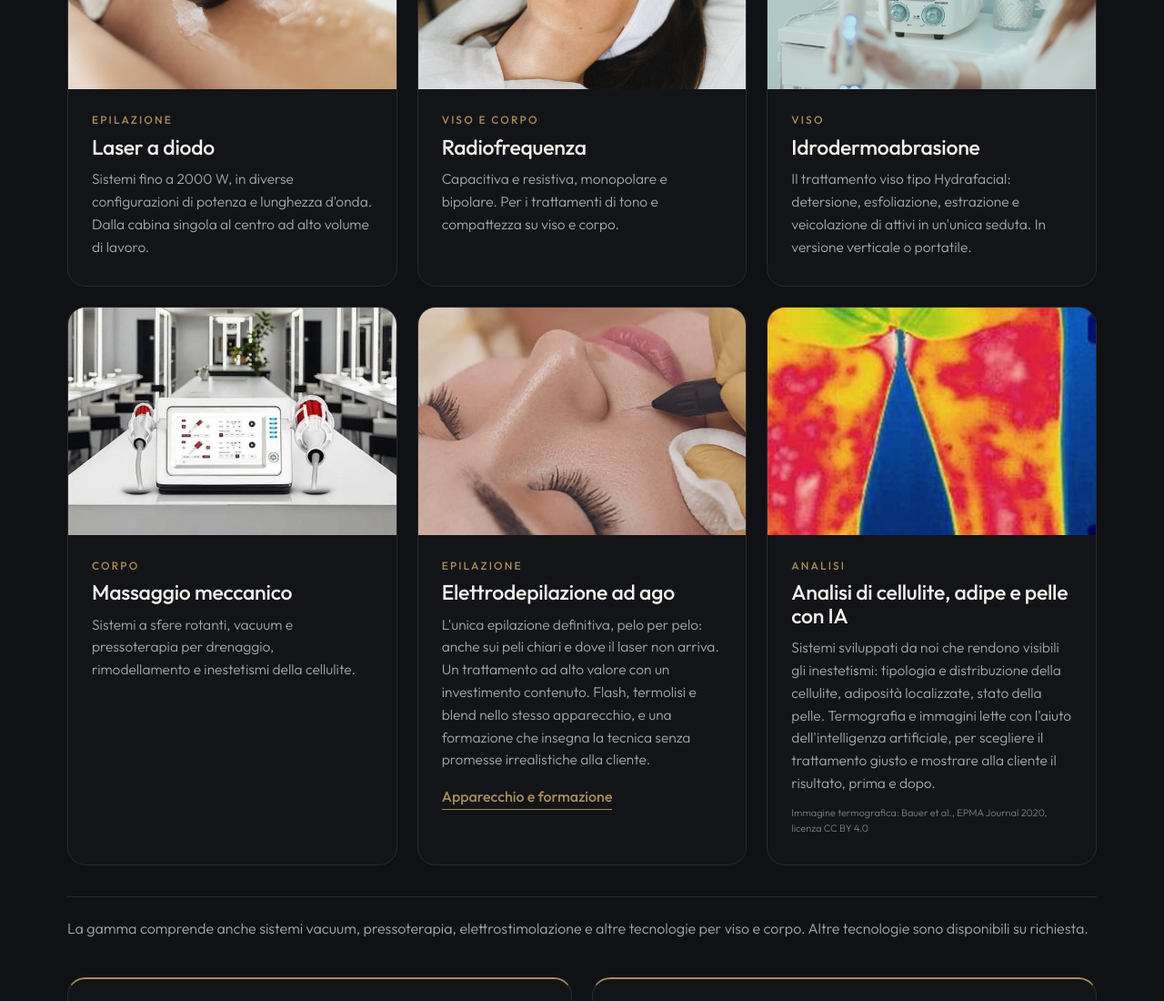
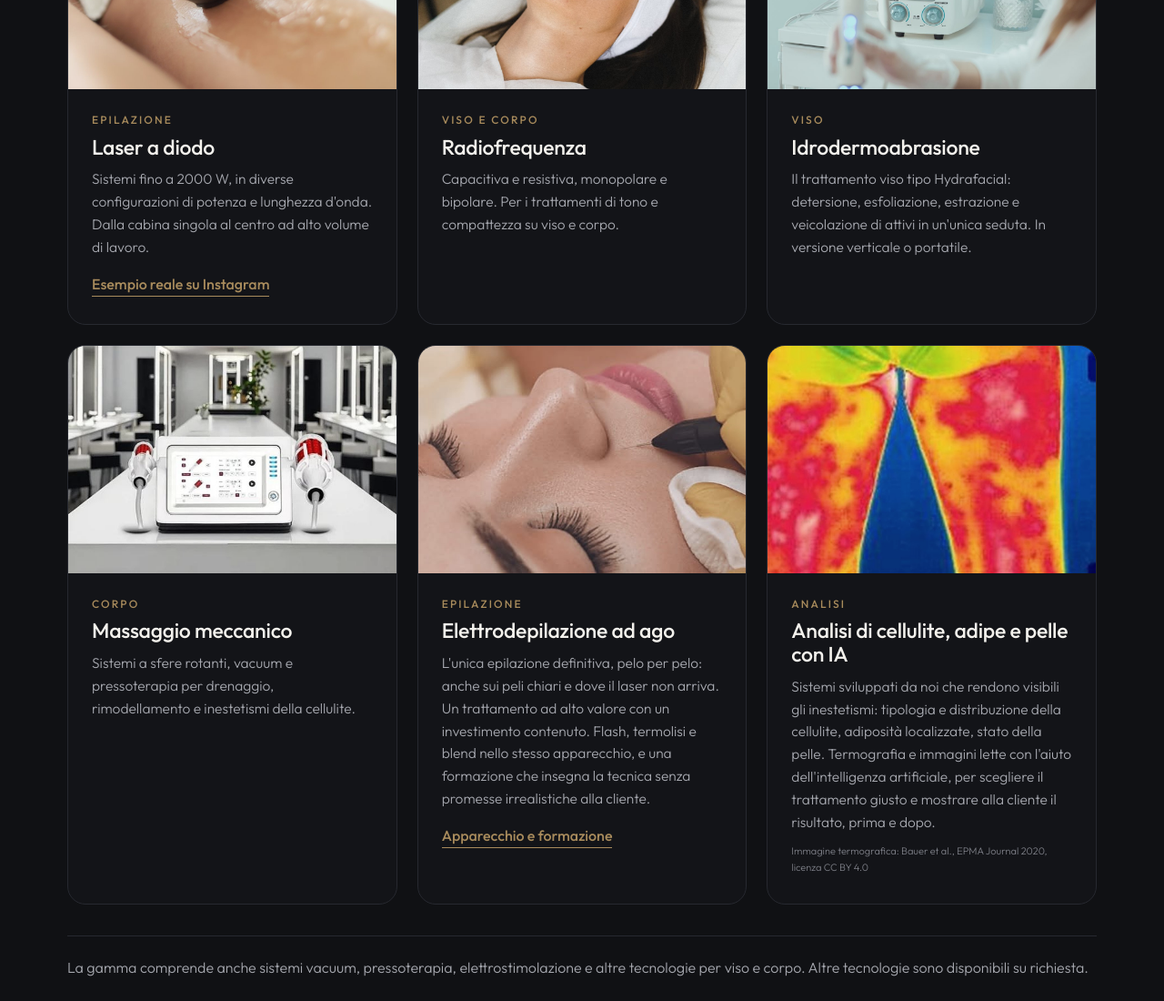
Before and after one commit to bellafiore/debeauty-sito, a plain HTML site: page index.html in a window 1280 px wide. Shown: the part 2066-3166 px from the top of the page at 91% size. Drawn offline with Linux system fonts and the light colour scheme.

Commit message:
Scheda laser: link all'esempio reale su Instagram
Co-Authored-By: Claude Fable 5.2 <noreply@anthropic.com>

```diff
--- a/index.html
+++ b/index.html
@@ -369,7 +369,7 @@ footer{padding-bottom:180px}
     </div>
 
     <div class="tgrid">
-      <article class="tcard"><div class="ph"><img src="img/t_laser.jpg" alt="Laser a diodo" loading="lazy"></div><div class="tx"><div class="cat">Epilazione</div><h3>Laser a diodo</h3><p>Sistemi fino a 2000 W, in diverse configurazioni di potenza e lunghezza d'onda. Dalla cabina singola al centro ad alto volume di lavoro.</p></div></article>
+      <article class="tcard"><div class="ph"><img src="img/t_laser.jpg" alt="Laser a diodo" loading="lazy"></div><div class="tx"><div class="cat">Epilazione</div><h3>Laser a diodo</h3><p>Sistemi fino a 2000 W, in diverse configurazioni di potenza e lunghezza d'onda. Dalla cabina singola al centro ad alto volume di lavoro.</p><a class="more-link" href="https://www.instagram.com/reel/DQ68vImCAdv/" target="_blank" rel="noopener">Esempio reale su Instagram</a></div></article>
       <article class="tcard"><div class="ph"><img src="img/t_rf.jpg" alt="Radiofrequenza" loading="lazy"></div><div class="tx"><div class="cat">Viso e corpo</div><h3>Radiofrequenza</h3><p>Capacitiva e resistiva, monopolare e bipolare. Per i trattamenti di tono e compattezza su viso e corpo.</p></div></article>
       <article class="tcard"><div class="ph"><img src="img/t_hydra.jpg" alt="Idrodermoabrasione" loading="lazy"></div><div class="tx"><div class="cat">Viso</div><h3>Idrodermoabrasione</h3><p>Il trattamento viso tipo Hydrafacial: detersione, esfoliazione, estrazione e veicolazione di attivi in un'unica seduta. In versione verticale o portatile.</p></div></article>
       <article class="tcard"><div class="ph"><img src="img/t_corpo.jpg" alt="Massaggio meccanico" style="object-position:50% 62%" loading="lazy"></div><div class="tx"><div class="cat">Corpo</div><h3>Massaggio meccanico</h3><p>Sistemi a sfere rotanti, vacuum e pressoterapia per drenaggio, rimodellamento e inestetismi della cellulite.</p></div></article>
```
